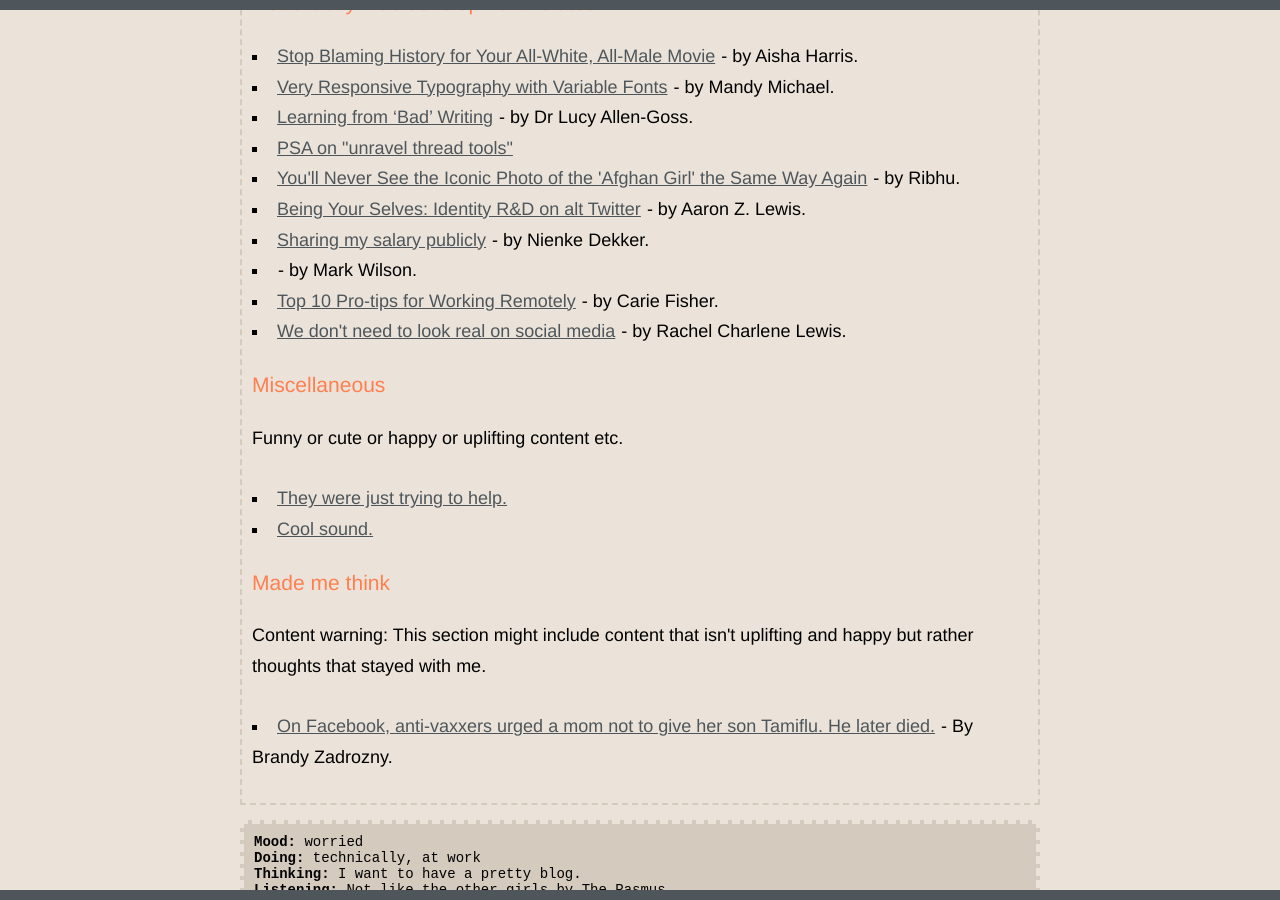
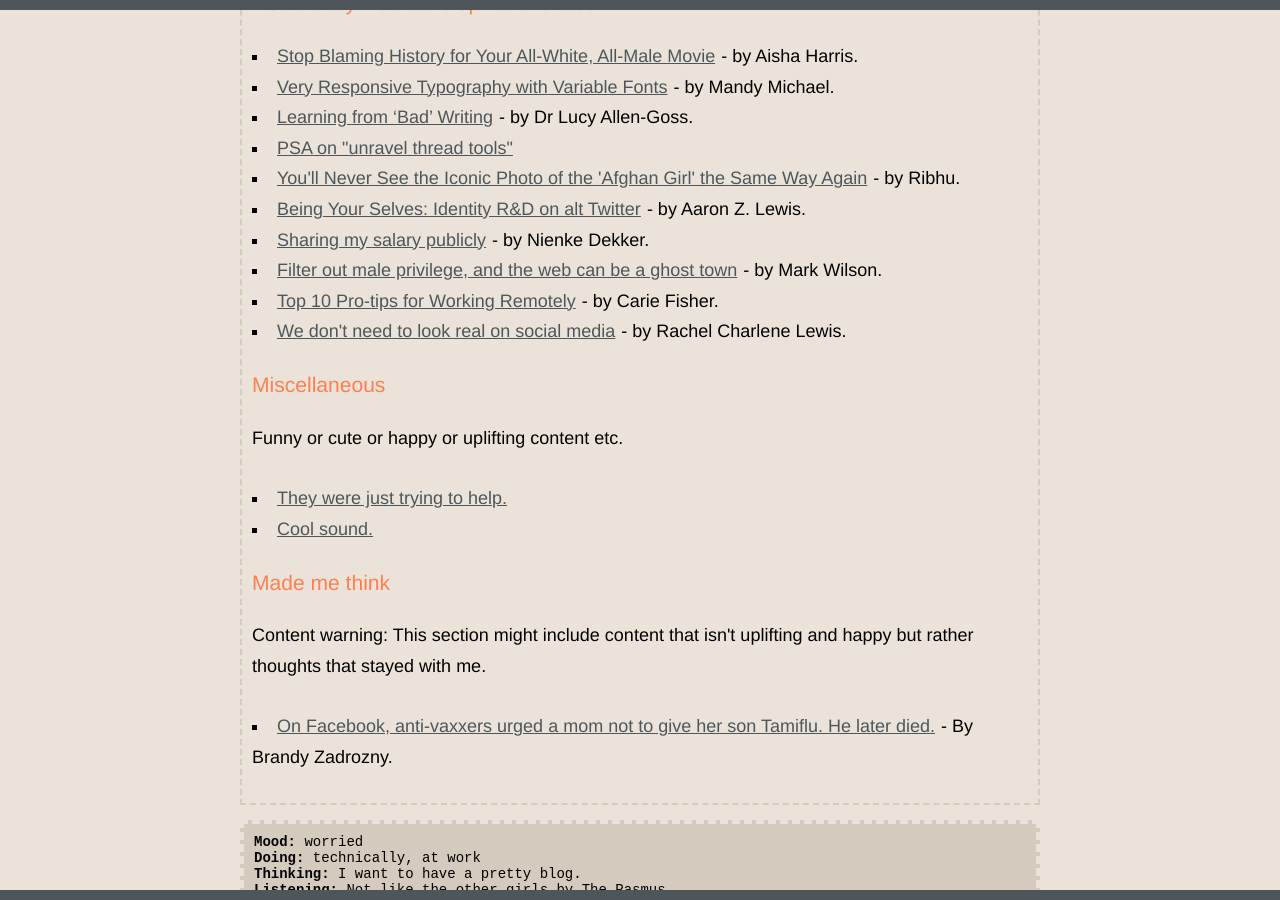
Before and after one commit to ohhelloana/ohhelloana, a Jekyll site: the page built from _posts/2020-03-03-february-bookmarks-2020.html, in a window 1280 px wide and 900 px high, scrolled down 1466 px. Built offline with Jekyll 4.4.1, drawn with Linux system fonts in a browser that asks for light colours.

Commit message:
Fix link title.

```diff
--- a/_posts/2020-03-03-february-bookmarks-2020.html
+++ b/_posts/2020-03-03-february-bookmarks-2020.html
@@ -62,7 +62,7 @@ listening: Not like the other girls by The Rasmus
   <li><a href="https://thewire.in/media/afghan-girl-steve-mccurry-national-geographic">You'll Never See the Iconic Photo of the 'Afghan Girl' the Same Way Again</a> - by Ribhu.</li>
   <li><a href="https://www.ribbonfarm.com/2020/01/23/being-your-selves-identity-rd-on-alt-twitter/">Being Your Selves: Identity R&D on alt Twitter</a> - by Aaron Z. Lewis.</li>
   <li><a href="https://nienke.dev/blog/sharing-my-salary/">Sharing my salary publicly</a> - by Nienke Dekker.</li>
-  <li><a href="https://www.fastcompany.com/90462892/filter-out-male-privilege-and-the-web-can-be-a-ghost-town"></a> - by Mark Wilson.</li>
+  <li><a href="https://www.fastcompany.com/90462892/filter-out-male-privilege-and-the-web-can-be-a-ghost-town">Filter out male privilege, and the web can be a ghost town</a> - by Mark Wilson.</li>
   <li><a href="https://cariefisher.com/top-ten/">Top 10 Pro-tips for Working Remotely</a> - by Carie Fisher.</li>
   <li><a href="https://i-d.vice.com/en_uk/article/dygga7/we-dont-need-to-look-real-on-social-media">We don't need to look real on social media</a> - by Rachel Charlene Lewis.</li>
 </ul>
```
